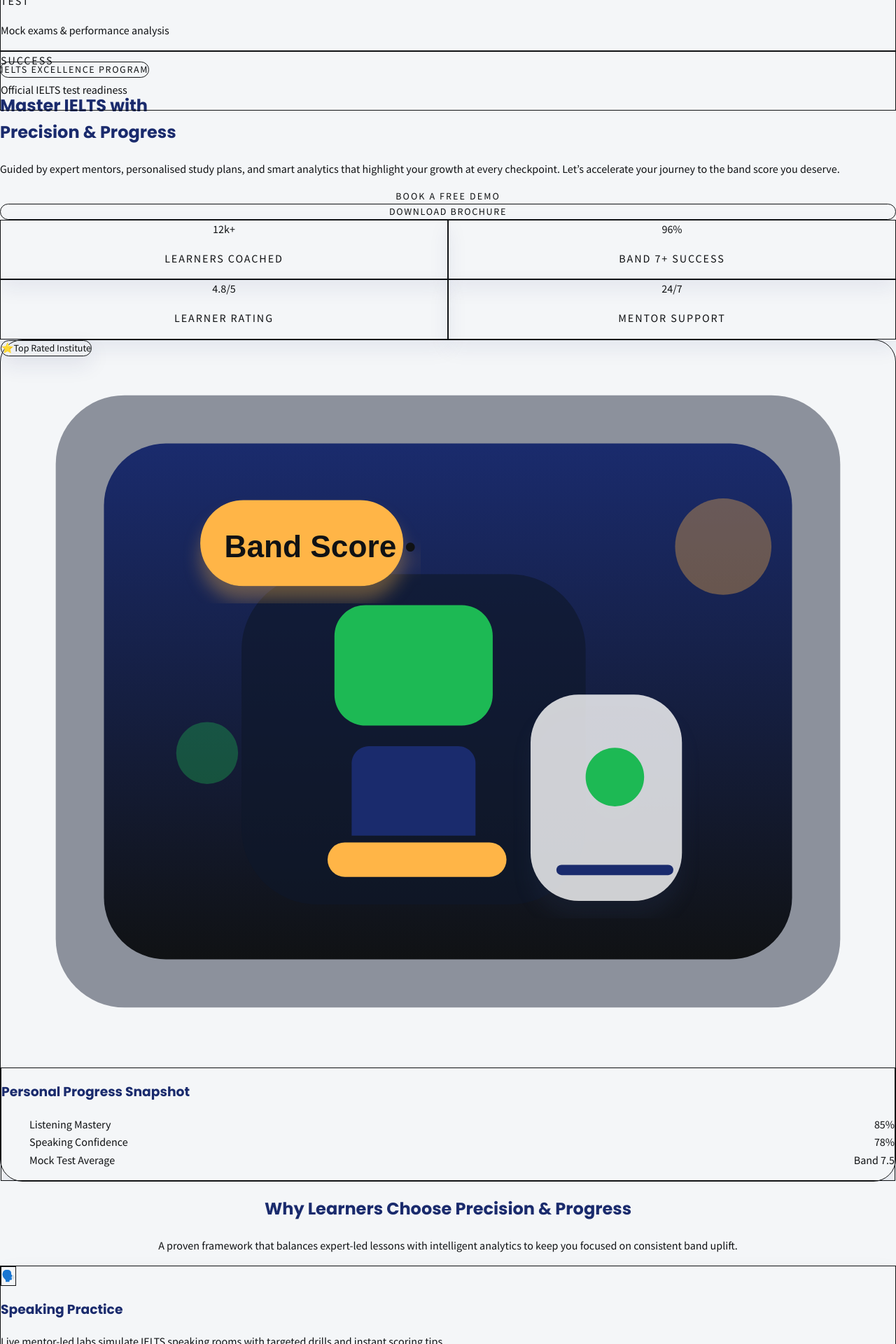
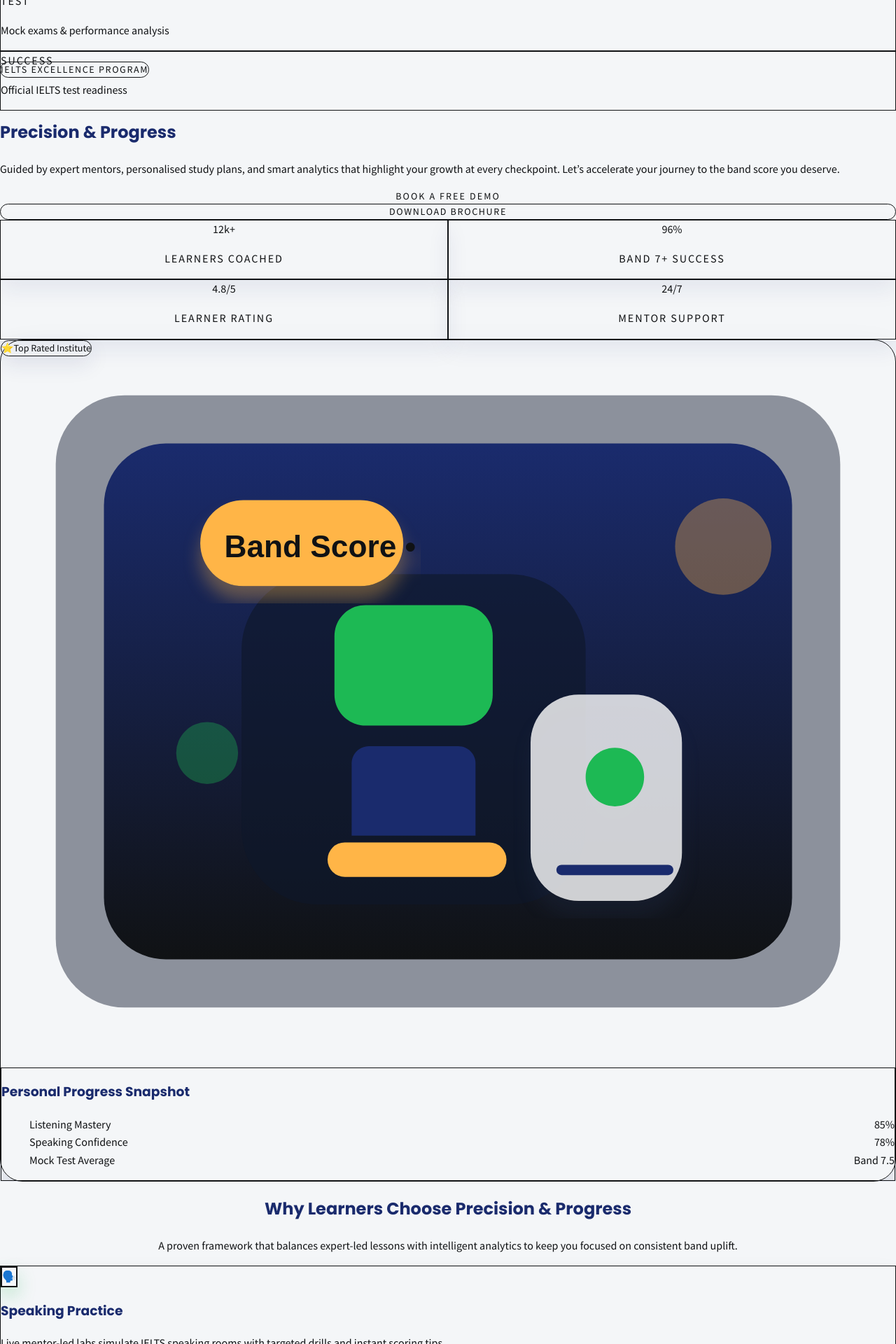
Before and after one commit to dikshadamahe/IELTS, a React (Vite) app: page / in a window 1280 px wide. Shown: the part 280-2200 px from the top of the page at 70% size. Built offline with nearby package versions, Linux system fonts and the light colour scheme.

Commit message:
made changes

```diff
--- a/package.json
+++ b/package.json
@@ -10,6 +10,7 @@
     "preview": "vite preview"
   },
   "dependencies": {
+    "framer-motion": "^12.23.22",
     "react": "^19.1.1",
     "react-dom": "^19.1.1"
   },
--- a/src/components/FeatureCard.tsx
+++ b/src/components/FeatureCard.tsx
@@ -1,22 +1,55 @@
 import React from 'react';
+import { motion, useReducedMotion } from 'framer-motion';
 
 interface FeatureCardProps {
   icon?: string;
   title?: string;
   description?: string;
+  index?: number;
 }
 
 const FeatureCard: React.FC<FeatureCardProps> = ({
   icon = "�️",
   title = "Speaking Practice Labs",
-  description = "Role-play real IELTS speaking scenarios with mentors who grade each response in real time."
+  description = "Role-play real IELTS speaking scenarios with mentors who grade each response in real time.",
+  index = 0,
 }) => {
+  const shouldReduceMotion = useReducedMotion();
+
+  const easing = [0.22, 1, 0.36, 1] as const;
+
+  const variants = {
+    hidden: { opacity: 0, y: shouldReduceMotion ? 0 : 40 },
+    visible: {
+      opacity: 1,
+      y: 0,
+      transition: {
+        delay: 0.1 * index,
+        duration: 0.7,
+        ease: easing,
+      },
+    },
+  };
+
   return (
-    <article className="group relative rounded-3xl border border-neutral-medium/30 bg-white p-8 shadow-[0_20px_38px_rgba(26,43,109,0.08)] transition-all duration-300 ease-brand hover:-translate-y-2 hover:border-emerald/50 hover:shadow-[0_28px_48px_rgba(26,43,109,0.12)]">
+    <motion.article
+      variants={variants}
+      initial="hidden"
+      whileInView="visible"
+      viewport={{ once: true, amount: 0.3 }}
+      whileHover={{ y: shouldReduceMotion ? 0 : -12, boxShadow: shouldReduceMotion ? undefined : '0 32px 54px rgba(26,43,109,0.18)' }}
+      className="group relative rounded-3xl border border-neutral-medium/30 bg-white p-8 shadow-[0_20px_38px_rgba(26,43,109,0.08)] transition-all duration-500 ease-brand"
+    >
       <div className="absolute inset-x-8 -top-3 h-1 rounded-full bg-gradient-to-r from-amber/0 via-amber/70 to-amber/0 opacity-0 transition-opacity duration-300 ease-brand group-hover:opacity-100" />
-      <div className="mb-5 inline-flex h-16 w-16 items-center justify-center rounded-2xl border border-amber/50 bg-emerald/10 text-3xl text-emerald">
+      <motion.div
+        initial={{ scale: shouldReduceMotion ? 1 : 0.85, opacity: 0 }}
+        whileInView={{ scale: 1, opacity: 1 }}
+        viewport={{ once: true, amount: 0.3 }}
+  transition={{ delay: 0.12 * index, duration: 0.6, ease: easing }}
+        className="mb-5 inline-flex h-16 w-16 items-center justify-center rounded-2xl border-2 border-amber/80 bg-emerald/15 text-3xl text-emerald shadow-[0_12px_26px_rgba(29,185,84,0.25)]"
+      >
         <span className="text-2xl">{icon}</span>
-      </div>
+      </motion.div>
       <h3 className="font-headings text-h3 text-primary">{title}</h3>
       <p className="mt-4 text-body text-charcoal/70">{description}</p>
       <a
@@ -26,7 +59,7 @@
         Learn More
         <span className="ml-2 transition-transform group-hover:translate-x-1">→</span>
       </a>
-    </article>
+    </motion.article>
   );
 };
 
--- a/src/components/Hero.tsx
+++ b/src/components/Hero.tsx
@@ -1,68 +1,131 @@
 import React from 'react';
+import { motion, useReducedMotion } from 'framer-motion';
 
 const Hero: React.FC = () => {
+  const shouldReduceMotion = useReducedMotion();
+  const easing = [0.22, 1, 0.36, 1] as const;
+
+  const fadeUp = {
+    hidden: { opacity: 0, y: shouldReduceMotion ? 0 : 40 },
+    visible: (delay = 0) => ({
+      opacity: 1,
+      y: 0,
+      transition: {
+        delay,
+        duration: 0.8,
+        ease: easing,
+      },
+    }),
+  };
+
   return (
-    <section
+    <motion.section
       id="home"
+      initial="hidden"
+      whileInView="visible"
+      viewport={{ once: true, amount: 0.4 }}
       className="relative overflow-hidden bg-white"
     >
-  <div className="pointer-events-none absolute inset-0 bg-hero-gradient opacity-20" aria-hidden="true" />
-      <div className="pointer-events-none absolute -right-16 top-24 hidden h-72 w-72 rounded-full bg-emerald/15 blur-3xl lg:block" aria-hidden="true" />
-      <div className="pointer-events-none absolute -left-24 bottom-0 hidden h-64 w-64 rounded-full bg-amber/20 blur-3xl md:block" aria-hidden="true" />
+      <div className="pointer-events-none absolute inset-0 bg-hero-gradient opacity-20" aria-hidden="true" />
+      <div className="pointer-events-none absolute -right-24 top-24 hidden h-72 w-72 rounded-full bg-emerald/20 blur-3xl lg:block" aria-hidden="true" />
+      <div className="pointer-events-none absolute -left-24 bottom-0 hidden h-64 w-64 rounded-full bg-amber/25 blur-3xl md:block" aria-hidden="true" />
 
       <div className="relative container flex max-w-content-bleed flex-col gap-12 py-section-gap lg:grid lg:grid-cols-[minmax(0,1fr)_minmax(0,0.85fr)] lg:items-center">
         <div className="max-w-xl space-y-6">
-          <span className="inline-flex items-center rounded-full border border-primary/10 bg-primary/5 px-4 py-2 text-small font-semibold uppercase tracking-[0.12em] text-primary/80">
+          <motion.span
+            variants={fadeUp}
+            custom={0}
+            className="inline-flex items-center rounded-full border border-primary/10 bg-primary/5 px-4 py-2 text-small font-semibold uppercase tracking-[0.12em] text-primary/80"
+          >
             IELTS Excellence Program
-          </span>
-          <h1 className="font-headings text-h1 text-primary">
-            Master IELTS with
+          </motion.span>
+          <motion.h1
+            variants={fadeUp}
+            custom={0.1}
+            className="font-headings text-h1 text-primary"
+          >
+            <span className="bg-gradient-to-r from-primary via-primary to-emerald bg-clip-text text-transparent">
+              Master IELTS with
+            </span>
             <span className="block text-amber">Precision &amp; Progress</span>
-          </h1>
-          <p className="max-w-xl text-body text-charcoal/80">
+          </motion.h1>
+          <motion.p
+            variants={fadeUp}
+            custom={0.2}
+            className="max-w-xl text-body text-charcoal/75"
+          >
             Guided by expert mentors, personalised study plans, and smart analytics that highlight your growth at every checkpoint. Let’s accelerate your journey to the band score you deserve.
-          </p>
-          <div className="flex flex-col gap-4 sm:flex-row">
+          </motion.p>
+          <motion.div
+            variants={fadeUp}
+            custom={0.3}
+            className="flex flex-col gap-4 sm:flex-row"
+          >
             <a
               href="#contact"
-              className="inline-flex items-center justify-center rounded-full bg-secondary px-10 py-3 text-small font-semibold uppercase tracking-[0.15em] text-white shadow-card transition-all duration-200 ease-brand hover:-translate-y-0.5 hover:bg-emerald/90 hover:shadow-[0_0_18px_rgba(255,181,71,0.45)] focus-visible:outline focus-visible:outline-2 focus-visible:outline-offset-2 focus-visible:outline-amber"
+              className="inline-flex items-center justify-center rounded-full bg-secondary px-10 py-3 text-small font-semibold uppercase tracking-[0.15em] text-white shadow-card transition-transform duration-300 ease-brand hover:-translate-y-1 hover:scale-[1.02] hover:bg-emerald/90 hover:shadow-[0_0_22px_rgba(255,181,71,0.5)] focus-visible:outline focus-visible:outline-2 focus-visible:outline-offset-2 focus-visible:outline-amber"
             >
               Book a Free Demo
             </a>
             <a
               href="#resources"
-              className="inline-flex items-center justify-center rounded-full border border-primary/30 px-10 py-3 text-small font-semibold uppercase tracking-[0.12em] text-primary transition-all duration-200 ease-brand hover:bg-primary hover:text-white focus-visible:outline focus-visible:outline-2 focus-visible:outline-offset-2 focus-visible:outline-primary"
+              className="inline-flex items-center justify-center rounded-full border border-primary/40 px-10 py-3 text-small font-semibold uppercase tracking-[0.12em] text-primary transition-all duration-300 ease-brand hover:-translate-y-1 hover:scale-[1.02] hover:bg-primary hover:text-white focus-visible:outline focus-visible:outline-2 focus-visible:outline-offset-2 focus-visible:outline-primary"
             >
               Download Brochure
             </a>
-          </div>
-          <div className="grid grid-cols-2 gap-6 pt-6 sm:grid-cols-4">
+          </motion.div>
+          <motion.div
+            variants={fadeUp}
+            custom={0.4}
+            className="grid grid-cols-2 gap-6 pt-6 sm:grid-cols-4"
+          >
             {[
               { stat: '12k+', label: 'Learners Coached' },
               { stat: '96%', label: 'Band 7+ Success' },
               { stat: '4.8/5', label: 'Learner Rating' },
               { stat: '24/7', label: 'Mentor Support' },
             ].map(({ stat, label }) => (
-              <div key={label} className="rounded-2xl border border-neutral-medium/40 bg-white p-4 text-center shadow-[0_12px_30px_rgba(26,43,109,0.08)]">
+              <motion.div
+                key={label}
+                whileHover={{ scale: shouldReduceMotion ? 1 : 1.02 }}
+                className="rounded-2xl border border-neutral-medium/40 bg-white p-4 text-center shadow-[0_14px_32px_rgba(26,43,109,0.08)] transition-transform duration-300"
+              >
                 <div className="font-headings text-2xl font-semibold text-primary">{stat}</div>
                 <p className="text-xs uppercase tracking-[0.12em] text-slate/80">{label}</p>
-              </div>
+              </motion.div>
             ))}
-          </div>
+          </motion.div>
         </div>
 
-        <div className="relative mx-auto w-full max-w-md lg:max-w-lg">
-          <div className="relative rounded-[32px] border border-neutral-medium/40 bg-white p-6 shadow-card">
-            <div className="absolute -top-8 right-6 inline-flex items-center gap-2 rounded-full border border-amber/60 bg-white px-4 py-2 text-small font-semibold text-primary shadow-[0_12px_30px_rgba(26,43,109,0.1)]">
+        <motion.div
+          variants={fadeUp}
+          custom={0.2}
+          className="relative mx-auto w-full max-w-md lg:max-w-lg"
+        >
+          <div className="relative rounded-[32px] border border-neutral-medium/40 bg-white/95 p-6 shadow-[0_32px_60px_rgba(26,43,109,0.14)] backdrop-blur">
+            <motion.div
+              initial={{ opacity: 0, y: shouldReduceMotion ? 0 : -20 }}
+              animate={{ opacity: 1, y: 0 }}
+              transition={{ delay: 0.35, duration: 0.8, ease: easing }}
+              className="absolute -top-8 right-6 inline-flex items-center gap-2 rounded-full border border-amber/60 bg-white px-4 py-2 text-small font-semibold text-primary shadow-[0_12px_30px_rgba(26,43,109,0.1)]"
+            >
               <span className="text-lg">⭐</span>
               <span>Top Rated Institute</span>
-            </div>
-            <img
+            </motion.div>
+            <motion.img
               src="/assets/hero-illustration.svg"
               alt="Student preparing for IELTS with confidence"
-              className="mx-auto w-full max-w-sm animate-float"
+              className="mx-auto w-full max-w-sm"
+              initial={{ scale: shouldReduceMotion ? 1 : 0.95, opacity: 0 }}
+              animate={{ scale: 1, opacity: 1 }}
+              transition={{ delay: 0.4, duration: 0.9, ease: easing }}
             />
-            <div className="mt-6 rounded-2xl border border-neutral-medium/30 bg-neutral-light p-5 text-neutral-dark">
+            <motion.div
+              initial={{ opacity: 0, y: shouldReduceMotion ? 0 : 20 }}
+              animate={{ opacity: 1, y: 0 }}
+              transition={{ delay: 0.55, duration: 0.8, ease: easing }}
+              className="mt-6 rounded-2xl border border-neutral-medium/30 bg-neutral-light p-5 text-neutral-dark"
+            >
               <h3 className="font-headings text-lg text-primary">Personal Progress Snapshot</h3>
               <ul className="mt-4 space-y-3 text-sm text-slate/80">
                 <li className="flex items-center justify-between">
@@ -78,11 +141,20 @@
                   <span className="font-semibold text-emerald">Band 7.5</span>
                 </li>
               </ul>
-            </div>
+            </motion.div>
           </div>
-        </div>
+          <motion.div
+            initial={{ opacity: 0, y: shouldReduceMotion ? 0 : 24 }}
+            animate={{ opacity: 1, y: 0 }}
+            transition={{ delay: 0.75, duration: 0.8, ease: easing }}
+            className="absolute -bottom-10 left-1/2 hidden w-40 -translate-x-1/2 rounded-3xl border border-emerald/60 bg-white/90 p-4 text-center shadow-[0_18px_36px_rgba(29,185,84,0.25)] lg:block"
+          >
+            <p className="text-xs uppercase tracking-[0.15em] text-emerald">New</p>
+            <p className="mt-2 font-headings text-sm text-primary">AI Band Predictor</p>
+          </motion.div>
+        </motion.div>
       </div>
-    </section>
+    </motion.section>
   );
 };
 
--- a/src/index.css
+++ b/src/index.css
@@ -1,6 +1,10 @@
 @tailwind base;
 @tailwind components;
 @tailwind utilities;
+
+html {
+  scroll-behavior: smooth;
+}
 
 :root,
 *::before,
@@ -100,6 +104,21 @@
   outline-offset: 2px;
 }
 
+@media (prefers-reduced-motion: reduce) {
+  html {
+    scroll-behavior: auto;
+  }
+
+  *,
+  *::before,
+  *::after {
+    animation-duration: 0.01ms !important;
+    animation-iteration-count: 1 !important;
+    transition-duration: 0.01ms !important;
+    scroll-behavior: auto !important;
+  }
+}
+
 .shadow-card {
   box-shadow: 0 20px 45px -20px rgba(26, 43, 109, 0.25);
 }
```
Also changed, not shown: 1 other file (tests, documents, lock files or other folders).
